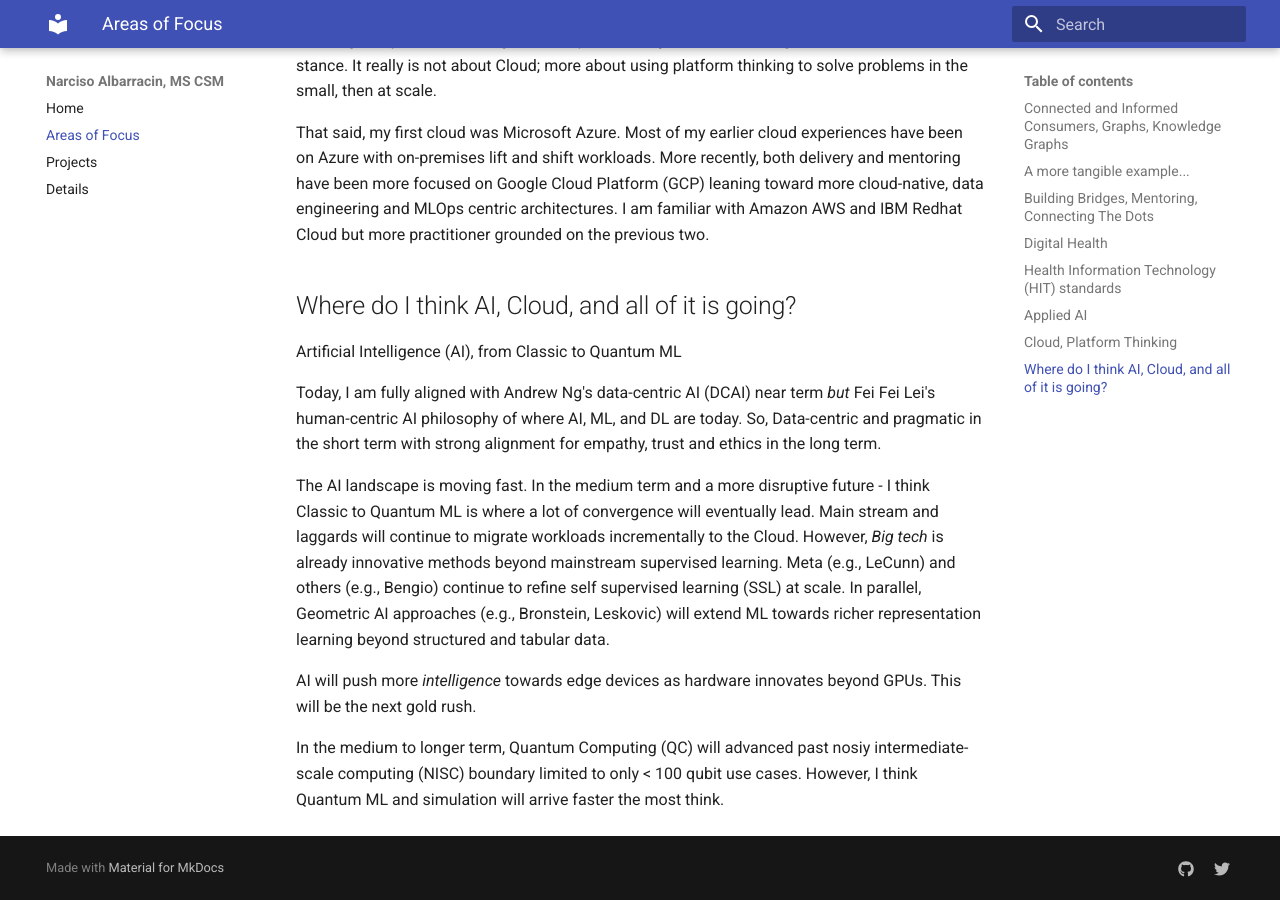
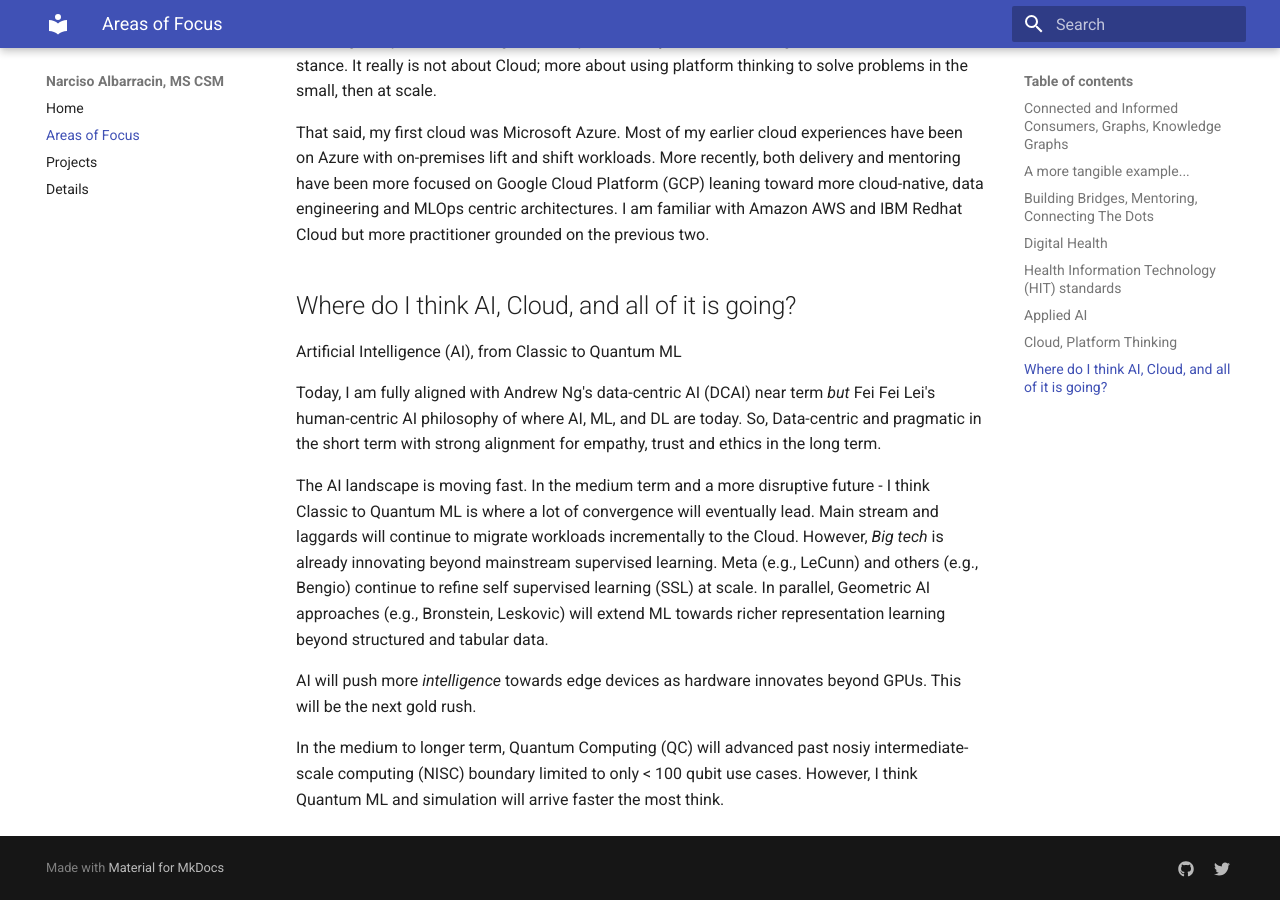
Before and after one commit to nalbarr/portfolio, an MkDocs documentation site: the page built from docs/areas.md, in a window 1280 px wide and 900 px high, scrolled down 2146 px. Built offline with MkDocs 1.6.1 and Material for MkDocs 9.7.7, drawn with Linux system fonts in a browser that asks for light colours.

Commit message:
Update areas.md

```diff
--- a/docs/areas.md
+++ b/docs/areas.md
@@ -50,7 +50,7 @@
 Today,  I am fully aligned with Andrew Ng's data-centric AI (DCAI) near term *but* Fei Fei Lei's human-centric AI philosophy of where AI, ML, and DL are today.  So, Data-centric and pragmatic in the short term with strong alignment for empathy, trust and ethics in the long term.
 
 The AI landscape is moving fast.  In the medium term and a more disruptive future - I think Classic to Quantum ML is where a lot of convergence will eventually lead.
-Main stream and laggards will continue to migrate workloads incrementally to the Cloud.  However, *Big tech* is already innovative methods beyond mainstream supervised learning.  Meta (e.g., LeCunn) and others (e.g., Bengio) continue to refine self supervised learning (SSL) at scale.  In parallel, Geometric AI approaches (e.g., Bronstein, Leskovic) will extend ML towards richer representation learning beyond structured and tabular data.
+Main stream and laggards will continue to migrate workloads incrementally to the Cloud.  However, *Big tech* is already innovating beyond mainstream supervised learning.  Meta (e.g., LeCunn) and others (e.g., Bengio) continue to refine self supervised learning (SSL) at scale.  In parallel, Geometric AI approaches (e.g., Bronstein, Leskovic) will extend ML towards richer representation learning beyond structured and tabular data.
 
 AI will push more *intelligence* towards edge devices as hardware innovates beyond GPUs.  This will be the next gold rush.
 
```
